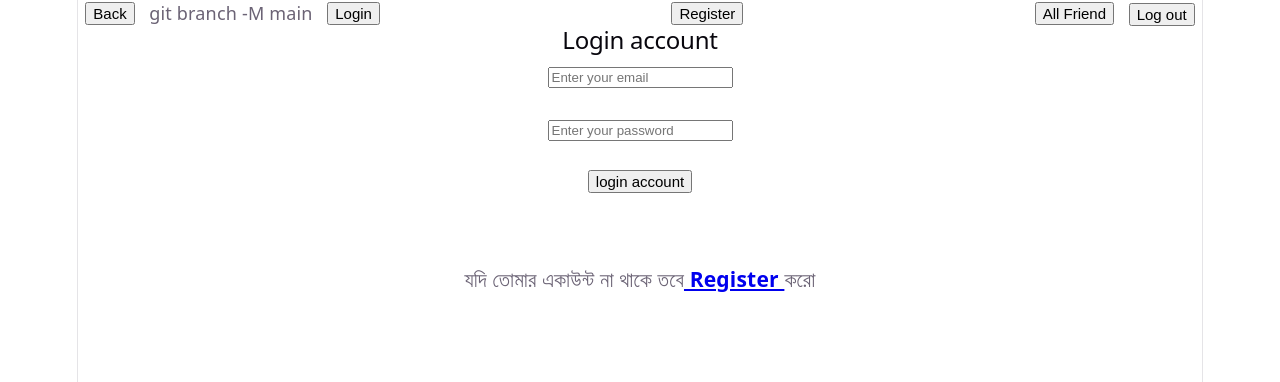
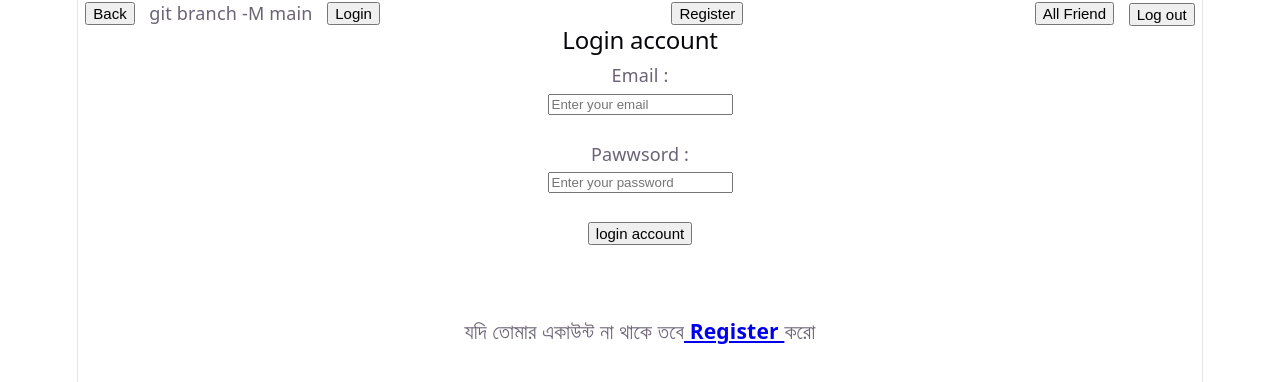
Before and after one commit to mdsifat476196-maker/frontend, a React app: page /login in a window 1280 px wide. Shown: the top 382 px of the page. Built offline with nearby package versions, Linux system fonts and the light colour scheme; the HTML template or start-up script is replaced by a standard one.

Commit message:
Update Login.jsx

```diff
--- a/src/Login.jsx
+++ b/src/Login.jsx
@@ -41,7 +41,10 @@ function Login() {
             <center>
                 <Nav />
                 <h2>Login account</h2>
+                <p>Email : </p>
                 <input type="email" name="email" id="email" placeholder="Enter your email" value={email} onChange={(e) => setEmail(e.target.value)} /><br /><br />
+
+                <p>Pawwsord : </p>
                 <input type="password" name="password" id="password" placeholder="Enter your password" value={password} onChange={(e) => setPassword(e.target.value)} /><br /><br />
 
                 <button onClick={accountLogin}>login account</button><br /><br /><br />
```
